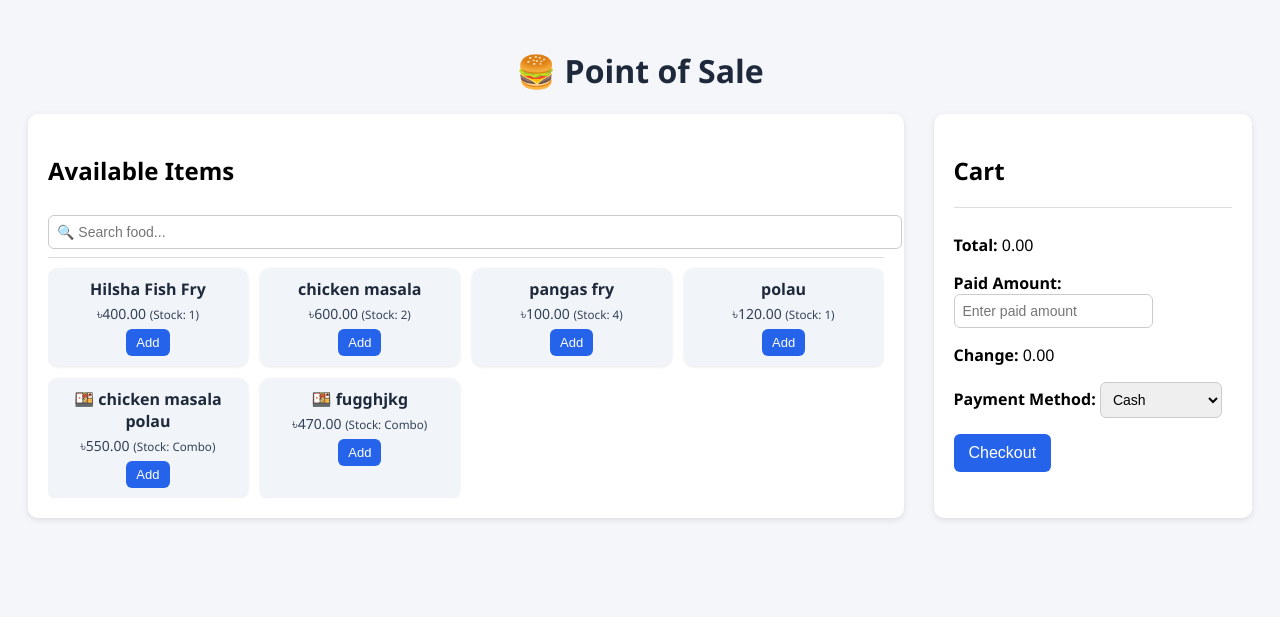
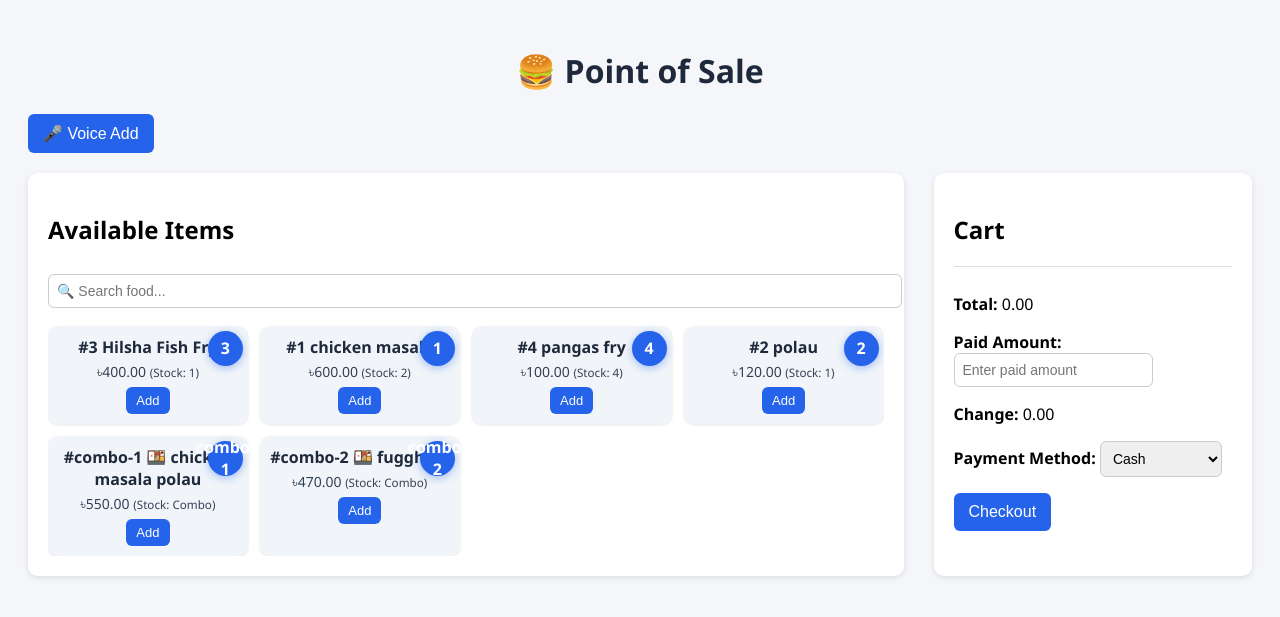
Before and after one commit to MSahad1198/Canteen_management_system, a Django app: page /pos/ in a window 1280 px wide. Shown: the top 617 px of the page. Run offline with Django 5.2, Linux system fonts and the light colour scheme; a user stored in the database is signed in; data comes from the database, SQL or seed files in the repository; both versions use the stored data as it was after the commit; some libraries are stand-ins or nearby versions.

Commit message:
Voice added

```diff
--- a/canteen/templates/canteen/pos.html
+++ b/canteen/templates/canteen/pos.html
@@ -30,10 +30,46 @@
 }
 
 #product-list {
-  max-height: 80vh;           /* adjust as you like */
+        display: grid;
+        grid-template-columns: repeat(auto-fill, minmax(160px, 1fr));
+        gap: 12px;
+        max-height: 70vh;
         overflow-y: auto;
-  border-top: 1px solid #ddd;
         padding-top: 10px;
+    }
+
+    .product-card {
+        background: #f1f5f9;
+        border-radius: 10px;
+        padding: 10px;
+        text-align: center;
+        box-shadow: 0 1px 3px rgba(0, 0, 0, 0.1);
+        transition: transform 0.2s ease, background 0.2s ease;
+        cursor: pointer;
+        position: relative;
+    }
+
+    .product-card:hover {
+        background: #e2e8f0;
+        transform: scale(1.05);
+    }
+
+    /* Item ID Badge */
+    .item-id-badge {
+        position: absolute;
+        top: 5px;
+        right: 5px;
+        background: #2563eb;
+        color: white;
+        width: 35px;
+        height: 35px;
+        border-radius: 50%;
+        display: flex;
+        align-items: center;
+        justify-content: center;
+        font-weight: bold;
+        font-size: 16px;
+        box-shadow: 0 2px 8px rgba(37, 99, 235, 0.4);
     }
 
 
@@ -133,6 +169,18 @@
 <body>
 <h1>🍔 Point of Sale</h1>
 
+
+<button onclick="startVoice()">🎤 Voice Add</button>
+
+
+<!-- ensure csrf cookie is set by rendering the token into the page -->
+<form id="csrf-form" style="display:none;">
+  {% csrf_token %}
+</form>
+
+
+
+
 <div class="container">
   <div id="products">
    <h2>Available Items</h2>
@@ -164,52 +212,151 @@
 <script>
 let cart = [];
 let allProducts = []; // store all products globally
+let recognition;
 
+// Start voice recognition (button calls startVoice())
+function startVoice() {
+  const SpeechRecognition = window.SpeechRecognition || window.webkitSpeechRecognition;
+  if (!SpeechRecognition) {
+    alert("Speech recognition not supported in this browser");
+    return;
+  }
+
+  recognition = new SpeechRecognition();
+  recognition.lang = "en-US";   // change to "bn-BD" for Bangla
+  recognition.continuous = false;
+  recognition.interimResults = false;
+
+  recognition.onresult = (event) => {
+    const spokenText = event.results[0][0].transcript.toLowerCase();
+    console.log("Heard:", spokenText);
+    processVoiceCommand(spokenText);
+  };
+
+  recognition.onerror = (event) => {
+    console.error("Voice error:", event.error);
+    alert("Voice error: " + event.error);
+  };
+
+  recognition.start();
+}
+
+// ====================== new helper: extract numbers from spoken text ======================
+function extractNumbersFromText(text) {
+  const results = [];
+  // 1) direct digits like "1", "12", "add1"
+  const digitMatches = text.match(/\d+/g);
+  if (digitMatches) results.push(...digitMatches.map(d => String(d)));
+
+  // 2) number words (one, two, three, ... twenty)
+  const words = {
+    zero:0, one:1, two:2, three:3, four:4, five:5, six:6, seven:7, eight:8, nine:9,
+    ten:10, eleven:11, twelve:12, thirteen:13, fourteen:14, fifteen:15, sixteen:16,
+    seventeen:17, eighteen:18, nineteen:19, twenty:20
+  };
+  const wordRegex = new RegExp('\\b(' + Object.keys(words).join('|') + ')\\b','gi');
+  let m;
+  while ((m = wordRegex.exec(text)) !== null) {
+    results.push(String(words[m[1].toLowerCase()]));
+  }
+
+  return results;
+}
+
+// ====================== replaced: processVoiceCommand ======================
+function processVoiceCommand(text) {
+  // Normalize text
+  const normalized = String(text || '').toLowerCase().replace(/[,.-]/g, ' ');
+  const numbers = extractNumbersFromText(normalized);
+
+  if (!numbers || numbers.length === 0) {
+    Swal.fire({
+      toast: true,
+      position: 'top-end',
+      icon: 'warning',
+      title: 'No item number detected',
+      showConfirmButton: false,
+      timer: 1400
+    });
+    return;
+  }
+
+  numbers.forEach(num => addItemByVoice(num));
+}
+
+/* ===============================
+   ➕ ADD ITEM BY VOICE
+================================ */
+function addItemByVoice(spokenId) {
+  // loose compare because p.id may be number or string like "combo-1"
+  const product = allProducts.find(p => String(p.id) === String(spokenId));
+  if (!product) {
+    alert(`Item ${spokenId} not found`);
+    return;
+  }
+  // reuse existing addToCart to keep cart shape consistent
+  addToCart(String(product.id), product.name.replace(/'/g, "\\'"), parseFloat(product.price));
+}
+
+// helper to read cookie (used to send X-CSRFToken)
+function getCookie(name) {
+  let cookieValue = null;
+  if (document.cookie && document.cookie !== '') {
+    const cookies = document.cookie.split(';');
+    for (let i = 0; i < cookies.length; i++) {
+      const cookie = cookies[i].trim();
+      if (cookie.substring(0, name.length + 1) === (name + '=')) {
+        cookieValue = decodeURIComponent(cookie.substring(name.length + 1));
+        break;
+      }
+    }
+  }
+  return cookieValue;
+}
 
 // ✅ Load available products
 async function loadProducts() {
-  const res = await fetch("{% url 'canteen:api_products' %}");
+  const res = await fetch("{% url 'canteen:api_products' %}", { credentials: 'same-origin' });
   const data = await res.json();
   allProducts = data.products; // store all
   renderProducts(allProducts);
-
-
 }
 
 function renderProducts(products) {
-  const list = document.getElementById("product-list");
-  list.innerHTML = "";
+    const list = document.getElementById('product-list');
+    list.innerHTML = '';
 
-  products.forEach(p => {
-    const safeName = p.name.replace(/'/g, "\\'");
-    const card = document.createElement("div");
-    card.classList.add("product-card");
-    card.setAttribute("data-product-id", p.id);
-    card.setAttribute("data-stock-qty", p.stock_qty);
+    products.forEach((p) => {
+        const safeName = String(p.name).replace(/'/g, "\\'").replace(/</g, '&lt;').replace(/>/g, '&gt;');
+        const card = document.createElement('div');
+        card.classList.add('product-card');
+        // set proper data-* attributes
+        card.setAttribute('data-product-id', String(p.id));
+        card.setAttribute('data-stock-qty', String(p.stock_qty ?? p.stockQty ?? ''));
 
         card.innerHTML = `
-      <div class="product-name">${p.name}</div>
-      <div class="product-price">৳${p.price} <small>(Stock: ${p.stock_qty})</small></div>
-      <button class="add-btn" onclick="addToCart('${p.id}', '${safeName}', ${p.price})">Add</button>
+  <div class="item-id-badge">${String(p.id)}</div>
+  <div class="product-name">#${String(p.id)} ${safeName}</div>
+  <div class="product-price">৳${String(p.price)} <small>(Stock: ${String(p.stock_qty ?? p.stockQty ?? '—')})</small></div>
+  <button class="add-btn" onclick="addToCart('${String(p.id)}', '${safeName}', ${parseFloat(p.price) || 0})">
+    Add
+  </button>
 `;
-
         list.appendChild(card);
     });
 }
 
 // ✅ Filter products
-
 function filterProducts() {
   const term = document.getElementById("search").value.toLowerCase();
-  const filtered = allProducts.filter(p => p.name.toLowerCase().includes(term));
+  const filtered = allProducts.filter(p => String(p.name).toLowerCase().includes(term));
   renderProducts(filtered);
 }
-
 
 // ✅ Add to cart with stock check
 function addToCart(id, name, price) {
   const stockEl = document.querySelector(`[data-product-id='${id}']`);
-  const maxQty = parseInt(stockEl?.dataset.stockQty || "9999");
+  const maxQty = parseInt(stockEl?.dataset.stockQty || stockEl?.getAttribute('data-stock-qty') || "9999");
 
   const item = cart.find(x => x.product_id === id);
   if (item) {
@@ -278,7 +425,12 @@ async function checkout() {
   try {
     const res = await fetch("{% url 'canteen:api_create_order' %}", {
       method: 'POST',
-      headers: { 'Content-Type': 'application/json', 'X-CSRFToken': '{{ csrf_token }}' },
+      credentials: 'same-origin',
+      headers: {
+        'Content-Type': 'application/json',
+        'X-CSRFToken': getCookie('csrftoken'),
+        'X-Requested-With': 'XMLHttpRequest'
+      },
       body: JSON.stringify(payload)
     });
 
@@ -300,7 +452,6 @@ async function checkout() {
       confirmButtonText: "OK"
     }).then(() => location.reload());
 
-
   } catch (err) {
     Swal.fire("❌ Error", "Something went wrong. Please try again.", "error");
     console.error(err);
```
Also changed, not shown: db.sqlite3. Lines whose indentation alone changed are shown as unchanged.
